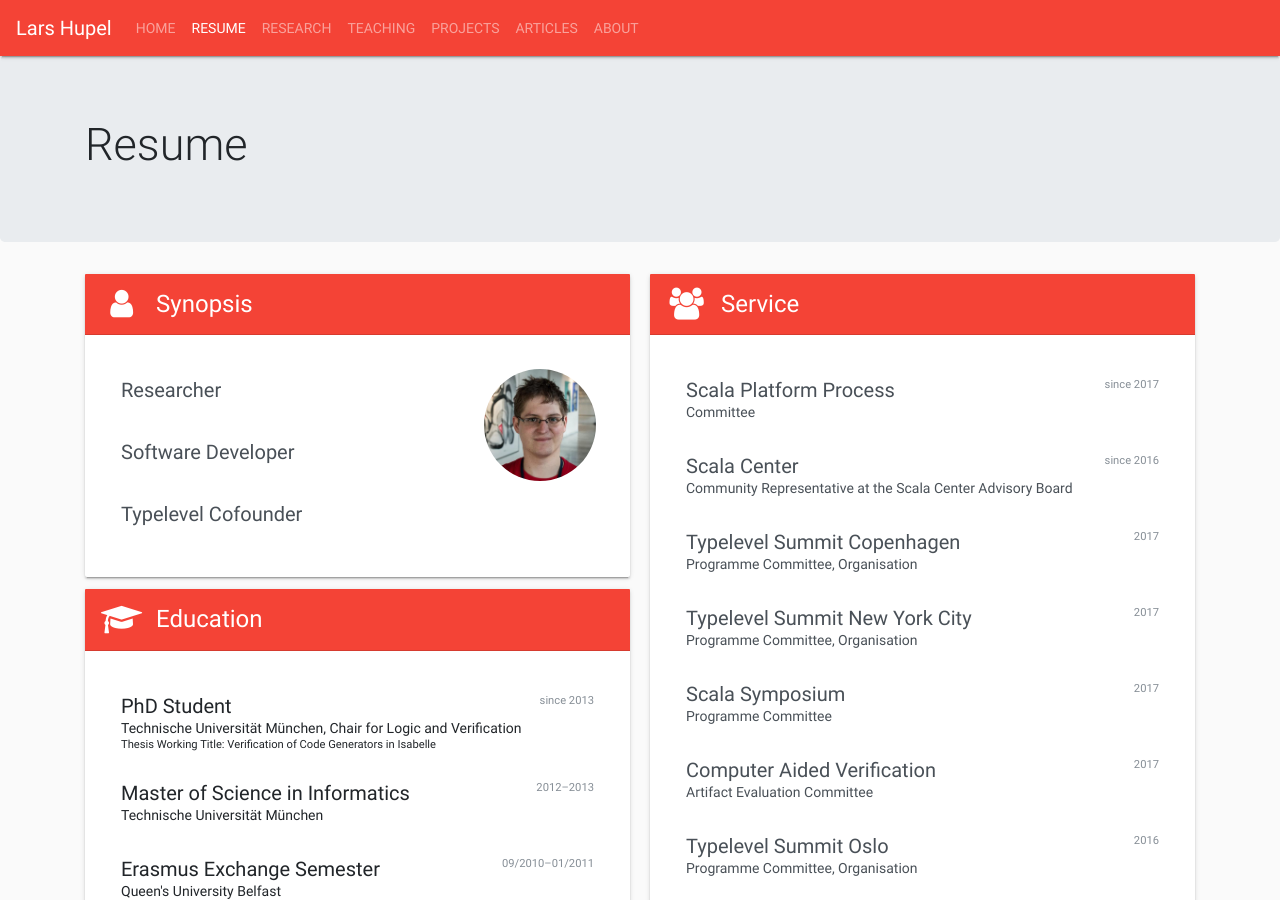
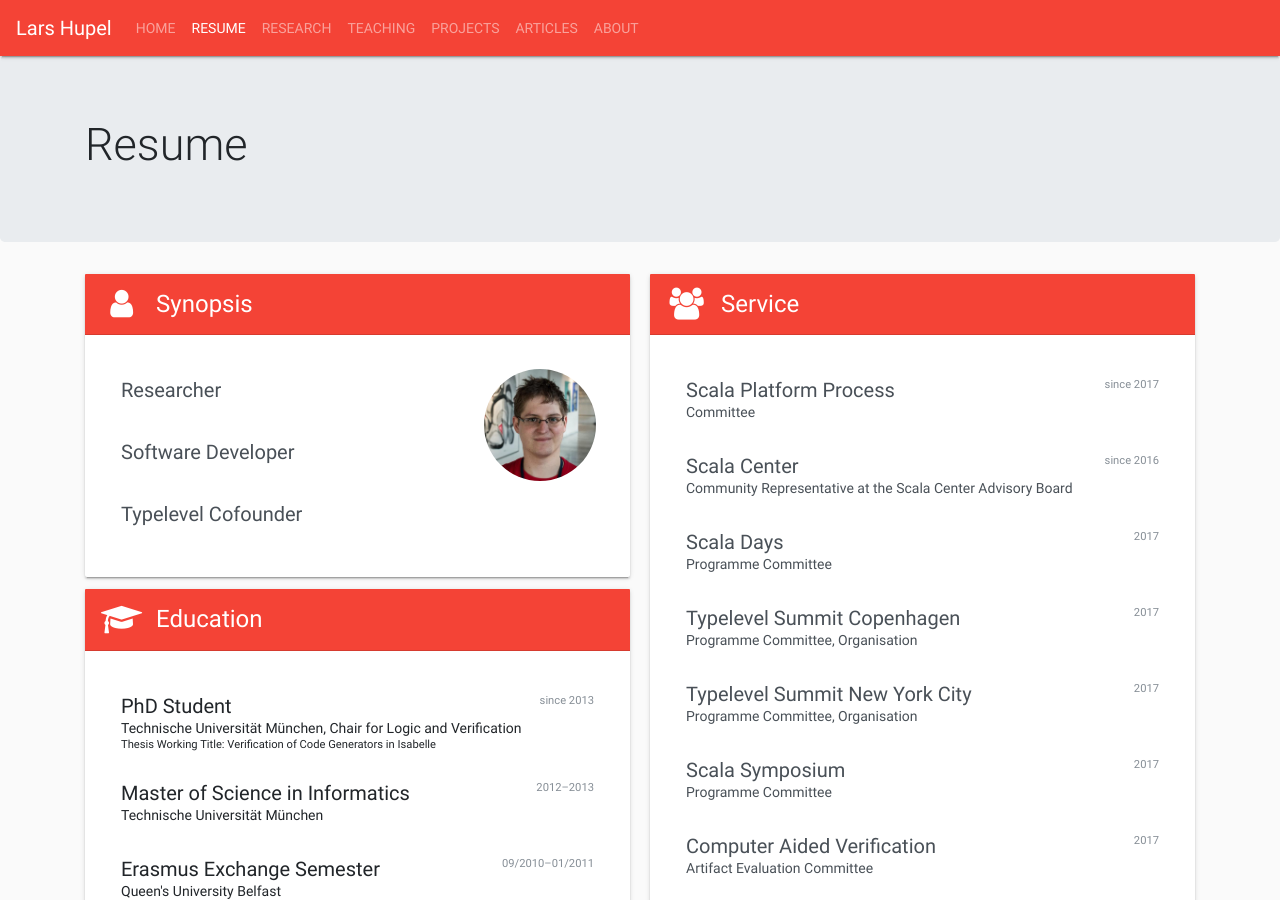
Before and after one commit to larsrh/website, a Jekyll site: the page built from cv.html, in a window 1280 px wide and 900 px high. Built offline with Jekyll 4.4.1, drawn with Linux system fonts in a browser that asks for light colours.

Commit message:
Scala Days

```diff
--- a/_data/service.yml
+++ b/_data/service.yml
@@ -26,6 +26,10 @@
   role: "Programme Committee, Organisation"
   link: "https://typelevel.org/event/2017-06-summit-copenhagen/"
   date: 2017
+- text: Scala Days
+  role: "Programme Committee"
+  link: "https://eu.scaladays.org/"
+  date: 2017
 - text: Scala Center
   role: Community Representative at the Scala Center Advisory Board
   link: "https://scala.epfl.ch/"
```
